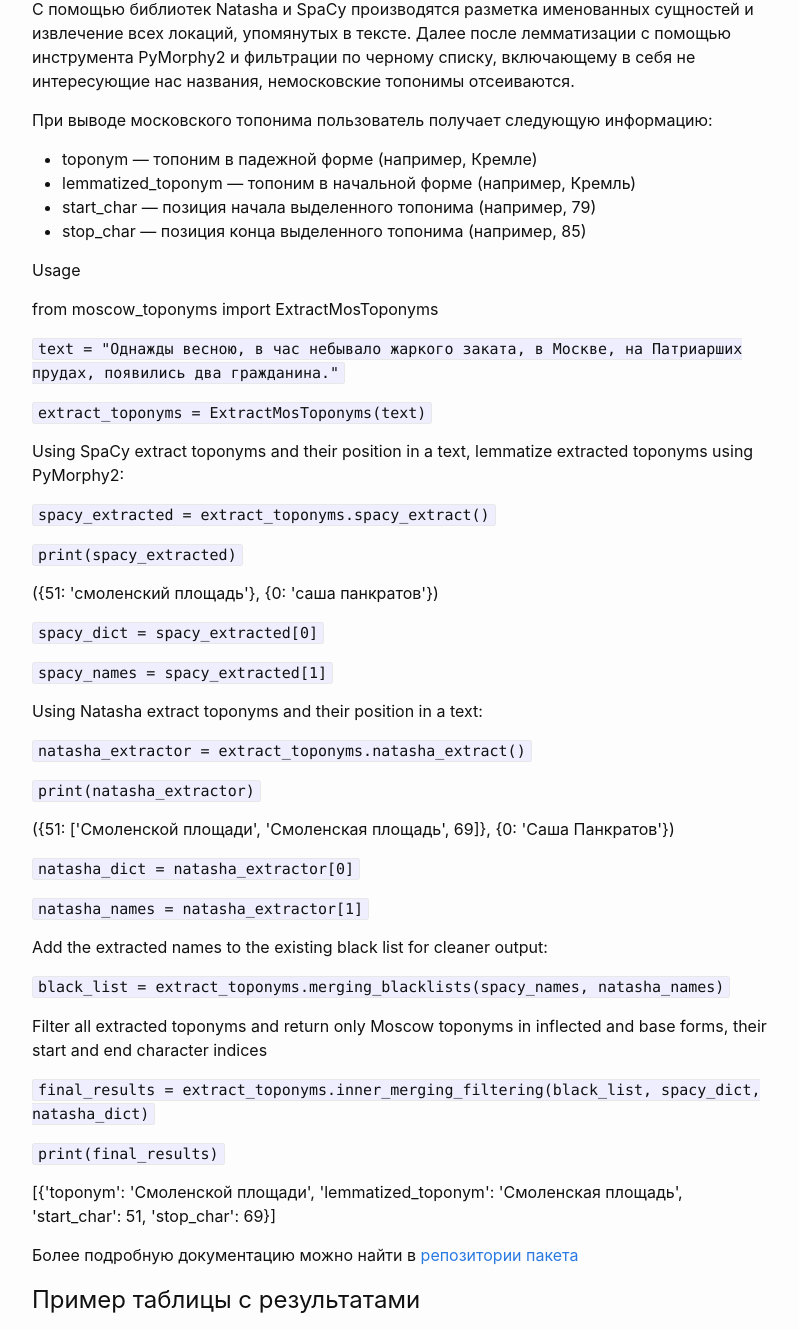
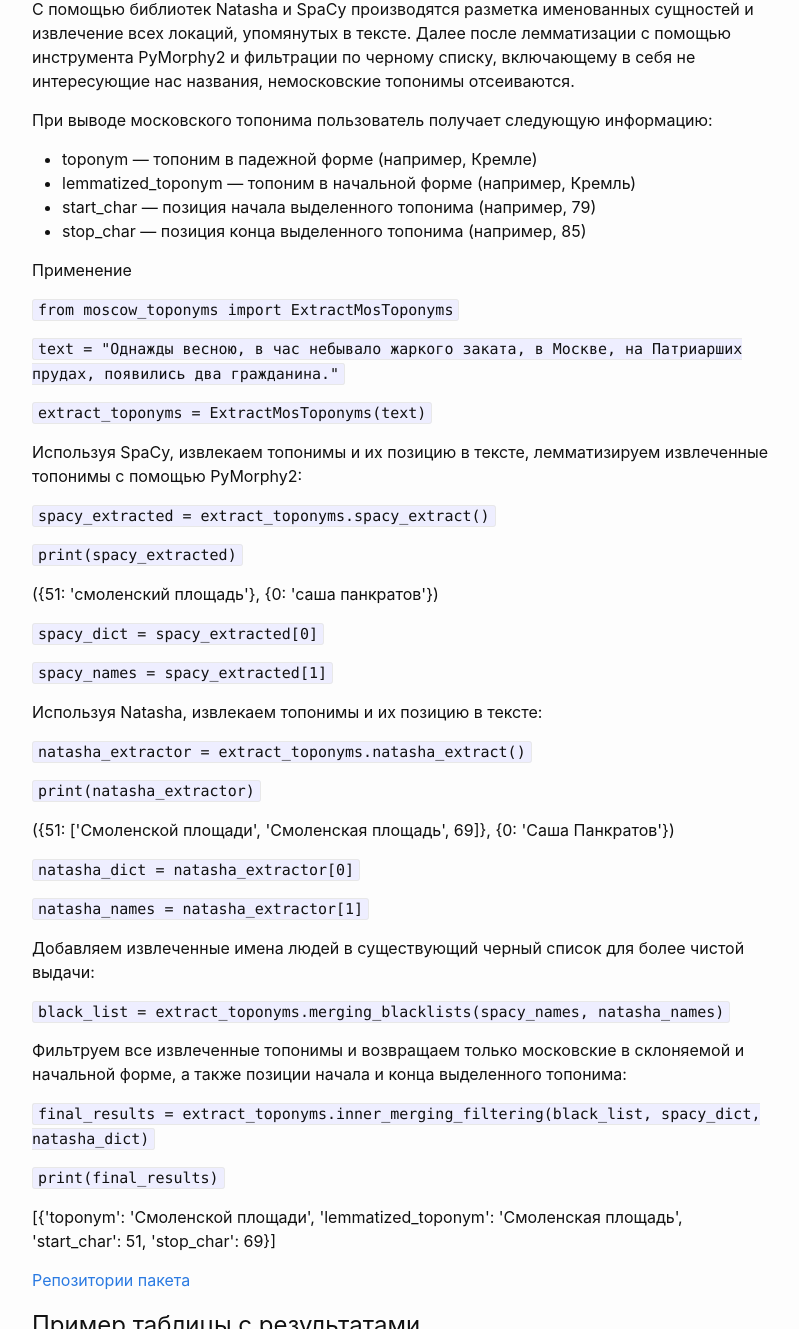
Before and after one commit to daryagerasimenko/MT, a Jekyll site: the page built from about.md, in a window 1280 px wide and 1400 px high, scrolled down 209 px, cut to the strip 0-1329 px from the top of the window. Shown: the whole strip, without its empty margins (238-1037 px from the left). Built offline with Jekyll 4.4.1, drawn with Linux system fonts in a browser that asks for light colours.

Commit message:
Update page.html

```diff
--- a/_layouts/page.html
+++ b/_layouts/page.html
@@ -16,30 +16,29 @@
     <li>start_char — позиция начала выделенного топонима (например, 79)</li>
     <li>stop_char — позиция конца выделенного топонима (например, 85)</li>
   </ul>
-  <h4>Usage</h4>
-  <p>from moscow_toponyms import ExtractMosToponyms</p>
+  <h4>Применение</h4>
+  <p><code>from moscow_toponyms import ExtractMosToponyms</code></p>
   <p><code>text = "Однажды весною, в час небывало жаркого заката, в Москве, на Патриарших прудах, появились два гражданина."</code></p>
   <p><code>extract_toponyms = ExtractMosToponyms(text)</code></p>
-  <p>Using SpaCy extract toponyms and their position in a text, lemmatize extracted toponyms using PyMorphy2:</p>
+  <p>Используя SpaCy, извлекаем топонимы и их позицию в тексте, лемматизируем извлеченные топонимы с помощью PyMorphy2:</p>
   <p><code>spacy_extracted = extract_toponyms.spacy_extract()</code></p>
   <p><code>print(spacy_extracted)</code></p>
   <p>({51: 'смоленский площадь'}, {0: 'саша панкратов'})</p>
   <p><code>spacy_dict = spacy_extracted[0]</code></p>
   <p><code>spacy_names = spacy_extracted[1]</code></p>
-  <p>Using Natasha extract toponyms and their position in a text:</p>
+  <p>Используя Natasha, извлекаем топонимы и их позицию в тексте:</p>
   <p><code>natasha_extractor = extract_toponyms.natasha_extract()</code></p>
   <p><code>print(natasha_extractor)</code></p>
   <p>({51: ['Смоленской площади', 'Смоленская площадь', 69]}, {0: 'Саша Панкратов'})</p>
   <p><code>natasha_dict = natasha_extractor[0]</code></p>
   <p><code>natasha_names = natasha_extractor[1]</code></p>
-  <p>Add the extracted names to the existing black list for cleaner output:</p>
+  <p>Добавляем извлеченные имена людей в существующий черный список для более чистой выдачи:</p>
   <p><code>black_list = extract_toponyms.merging_blacklists(spacy_names, natasha_names)</code></p>
-  <p>Filter all extracted toponyms and return only Moscow toponyms in inflected and base forms, their start and end character
-  indices</p>
+  <p>Фильтруем все извлеченные топонимы и возвращаем только московские в склоняемой и начальной форме, а также позиции начала и конца выделенного топонима:</p>
   <p><code>final_results = extract_toponyms.inner_merging_filtering(black_list, spacy_dict, natasha_dict)</code></p>
   <p><code>print(final_results)</code></p>
   <p>[{'toponym': 'Смоленской площади', 'lemmatized_toponym': 'Смоленская площадь', 'start_char': 51, 'stop_char': 69}]</p>
-  <p>Более подробную документацию можно найти в <a href="https://github.com/diana-esaian/moscow_toponyms">репозитории пакета</a></p>
+  <p><a href="https://github.com/diana-esaian/moscow_toponyms">Репозитории пакета</a></p>
 
   <h2>Пример таблицы с результатами</h2>
   <img src="https://i.ibb.co/gmyqvJ3/2023-04-08-09-46-07.png" alt="Пример таблицы с результатами" width="830" height="350">
```
